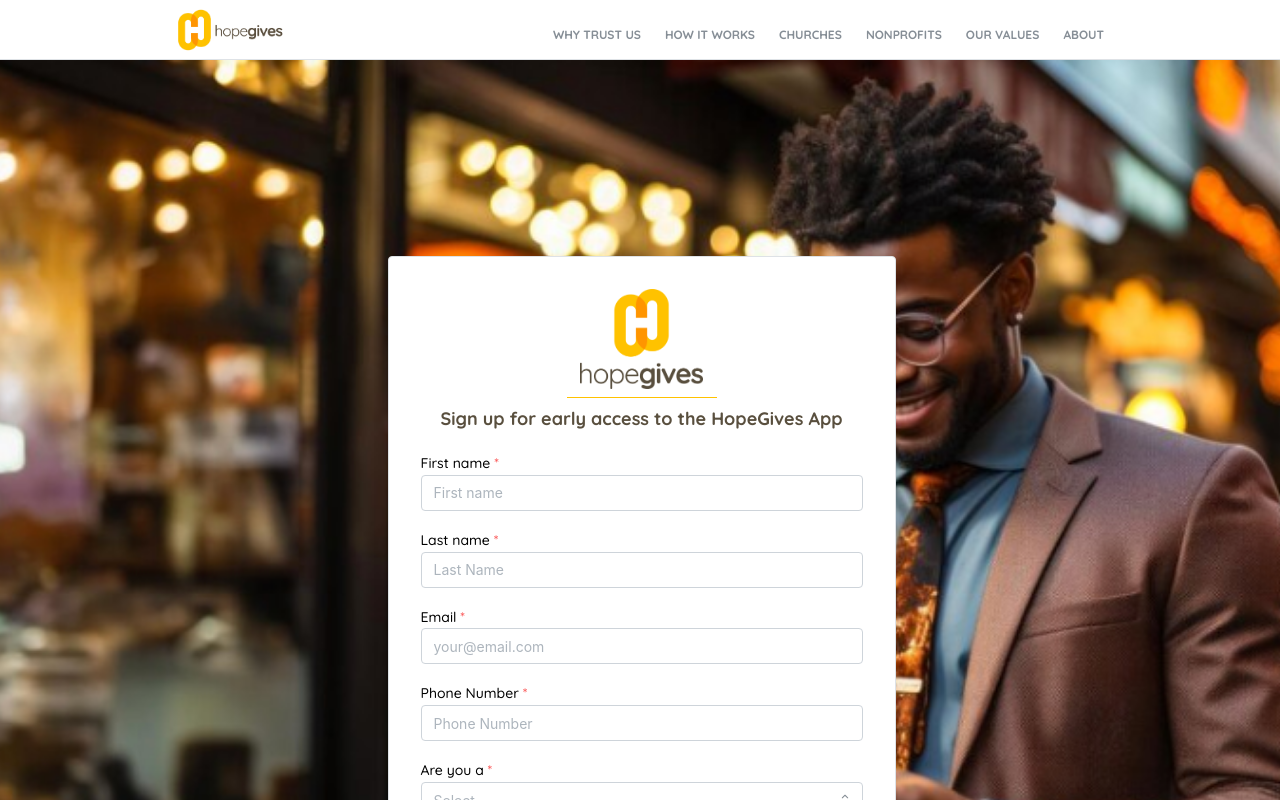
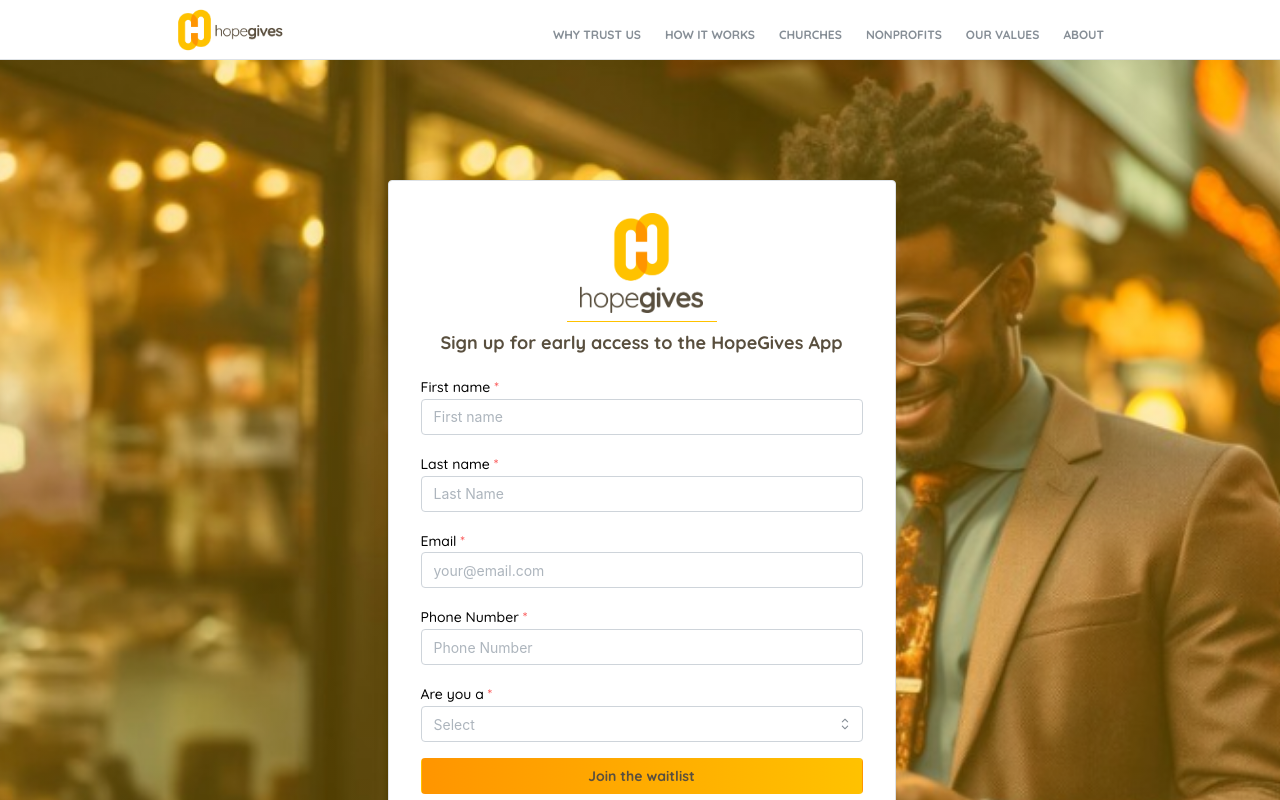
Before and after one commit to jwenger100/hope-gives, a Next.js app: page /waitlist in a window 1280 px wide. Shown: the top 800 px of the page. Built offline with nearby package versions, Linux system fonts and the light colour scheme.

Commit message:
Adds animation to about page and waitlist

```diff
--- a/src/app/waitlist/page.tsx
+++ b/src/app/waitlist/page.tsx
@@ -39,7 +39,7 @@
       >
         {/* <Overlay color="#ffc200" opacity={0.4} zIndex={1} /> */}
 
-        <Container size="xs" p="md">
+        <Container size="xs">
           <Paper p="xl" withBorder shadow="md" className={classes.container}>
             <Image
               src={`${process.env.NEXT_PUBLIC_BASE_PATH}/HopeGives-full-color.png`}
--- a/src/app/waitlist/waitlist.module.css
+++ b/src/app/waitlist/waitlist.module.css
@@ -1,3 +1,14 @@
+@keyframes zoomIn {
+  from {
+    transform: scale(1.1);
+    opacity: 0;
+  }
+  to {
+    transform: scale(1);
+    opacity: 1;
+  }
+}
+
 .wrapper {
   height: 900px;
   position: relative;
@@ -6,17 +17,24 @@
   background-size: cover;
   background-position: center;
   background-repeat: no-repeat;
-  background-image: var(--background-image-url);
+  background-image: linear-gradient(
+      to bottom,
+      rgba(255, 194, 0, 0.3),
+      rgba(255, 194, 0, 0.3) /* --hopegives-yellow */
+    ),
+    var(--background-image-url);
+
+  animation: zoomIn 2s ease-out;
   width: calc(100% + 35px);
   margin-left: -16px;
   margin-right: -16px;
 
   @media (max-width: $mantine-breakpoint-xs) {
-    padding-top: rem(80px);
     padding-bottom: rem(50px);
   }
 }
 
 .container {
   z-index: 3;
+  margin-top: -60px;
 }
--- a/src/components/HeroImageBackground.tsx
+++ b/src/components/HeroImageBackground.tsx
@@ -37,7 +37,7 @@
       }}
       mt="60px"
     >
-      <Overlay color="#ffc200" opacity={0.2} zIndex={1} />
+      <Overlay color="#ffc200" opacity={0.3} zIndex={1} />
 
       <Box className={classes.inner}>
         <Title className={classes.title} ta={"center"}>
```
Also changed, not shown: src/app/about/about.module.css (+52 -0 lines), src/app/about/page.tsx (+10 -2 lines).
